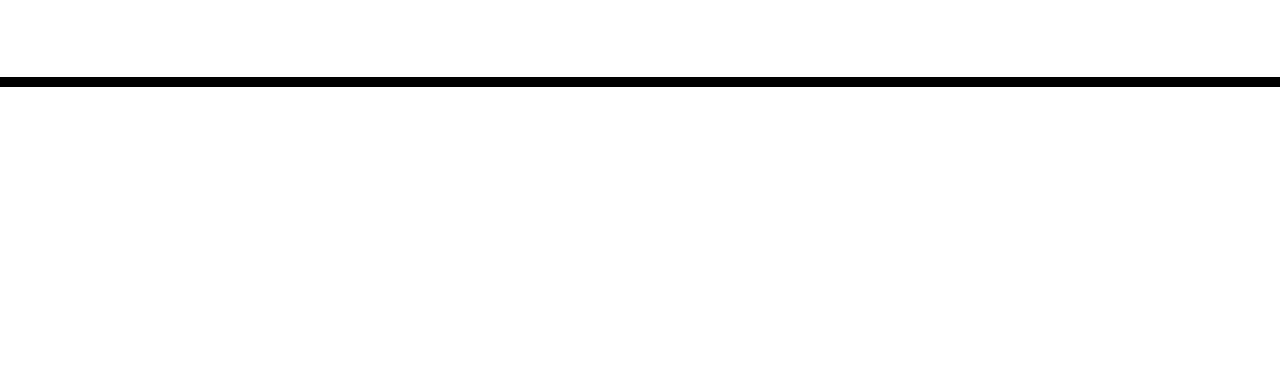
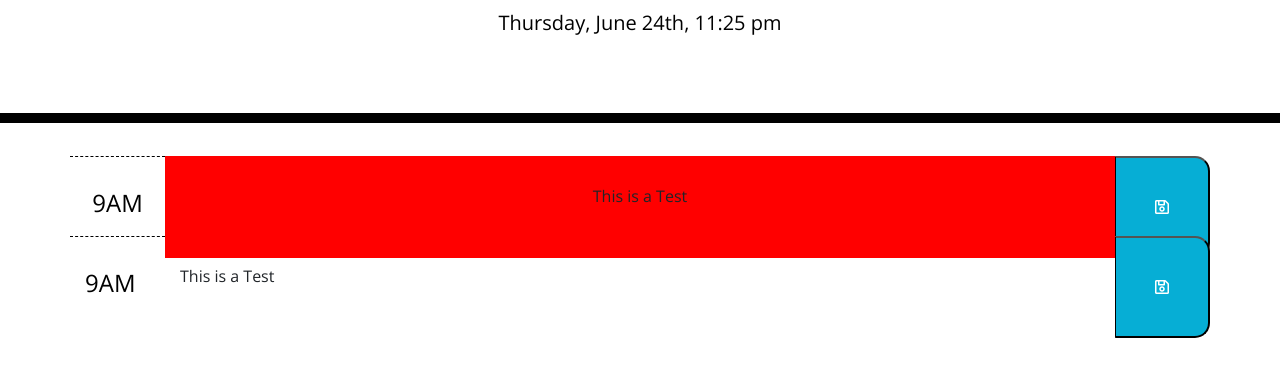
Before and after one commit to JAMart01/Work-Day-Scheduler, a plain HTML site: page index.html in a window 1280 px wide. Shown: the part 181-558 px from the top of the page. Drawn offline with nearby package versions, Linux system fonts and the light colour scheme; files that its build step writes are made by us from their sources.

Commit message:
added a clock to the header that updates every second and started work on the timeblocks

```diff
--- a/assets/css/style.css
+++ b/assets/css/style.css
@@ -4,6 +4,7 @@ body {
   line-height: 1;
 }
 
+/* Will be used in the form used to edit the tasks */
 textarea{
   background: transparent;
   border: none;
@@ -13,6 +14,8 @@ textarea{
   padding: 10px;
 }
 
+
+
 .jumbotron {
   text-align: center;
   background-color: transparent;
@@ -21,10 +24,13 @@ textarea{
   border-bottom: 10px solid black;
 }
 
+
+/* The description of the task that needs to be done */
 .description{
   white-space: pre-wrap;
 }
 
+/* Each individual time block aka row */
 .time-block{
   text-align: center;
   border-radius: 15px;
@@ -36,12 +42,15 @@ textarea{
   border-top: 1px solid white;;
 }
 
+/* the box that holds the hours */
 .hour {
   background-color: #ffffff;
   color: #000000;
   border-top: 1px dashed #000000;
 }
 
+
+/* Will be applied to the descriptions dynamically based on the time */
 .past {
   background-color: #d3d3d3;
   color: white;
@@ -57,6 +66,8 @@ textarea{
   color: white;
 }
 
+
+/* Styles for the buttons on each timeblock use font-awesome for the button icon*/
 .saveBtn {
   border-left: 1px solid black;
   border-top-right-radius: 15px;
@@ -69,3 +80,9 @@ textarea{
   font-size: 20px;
   transition: all .3s ease-in-out;
 }
+
+
+/* Using to try to figure out the issue with overlapping rows */
+.testing {
+  background-color: red;
+}
--- /dev/null
+++ b/assets/js/js.js
@@ -0,0 +1,45 @@
+// Completed Objectives
+
+// GIVEN I am using a daily planner to create a schedule
+// WHEN I open the planner
+// THEN the current day is displayed at the top of the calendar
+
+// Incomplete Objectives
+// WHEN I scroll down
+// THEN I am presented with time blocks for standard business hours (This means 9-5 according to the mock-up)
+// WHEN I view the time blocks for that day
+// THEN each time block is color-coded to indicate whether it is in the past, present, or future
+// WHEN I click into a time block
+// THEN I can enter an event
+// WHEN I click the save button for that time block
+// THEN the text for that event is saved in local storage
+// WHEN I refresh the page
+// THEN the saved events persist
+
+
+
+
+
+
+
+
+// Global Variables
+var currentDayEl = document.getElementById("currentDay");
+
+
+
+
+
+
+
+// Function that formats the date and time and adds it to the page
+var currentTime = function() {
+    currentDayEl.textContent = moment().format("dddd, MMMM Do, h:mm a");
+};
+
+
+// Loads the date and time upon opening the page
+currentTime();
+
+// Update's the time every second to maintain accuracy
+setInterval(currentTime, 1000);
--- a/index.html
+++ b/index.html
@@ -18,7 +18,7 @@
       href="https://fonts.googleapis.com/css?family=Open+Sans&display=swap"
       rel="stylesheet"
     />
-    <link rel="stylesheet" href="style.css" />
+    <link rel="stylesheet" href="./assets/css/style.css" />
     <title>Work Day Scheduler</title>
   </head>
 
@@ -28,11 +28,37 @@
       <p class="lead">A simple calendar app for scheduling your work day</p>
       <p id="currentDay" class="lead"></p>
     </header>
+
     <div class="container">
       <!-- Timeblocks go here -->
+
+      <div class="row time-block">
+        <div class="hour col-md-1">
+          <h4>9AM</h4>
+        </div>
+        <div class = "col-md-10 testing">
+          <p class="description">This is a Test</p>
+        </div>
+        <button class="saveBtn col-md-1 far fa-save"></button>
+      </div>
+      <div class="row">
+        <div class="hour col-md-1">
+          <h4>9AM</h4>
+        </div>
+        <div class = "textarea col-md-10">
+          <p class="description">This is a Test</p>
+        </div>
+        <button class="saveBtn col-md-1 far fa-save"></button>
+      </div>
+
+
+
+
     </div>
 
+
     <script src="https://code.jquery.com/jquery-3.4.1.min.js"></script>
-    <script src="https://cdnjs.cloudflare.com/ajax/libs/moment.js/2.24.0/moment.min.js"></script>
+    <script src="https://cdnjs.cloudflare.com/ajax/libs/moment.js/2.29.1/moment.min.js" integrity="sha512-qTXRIMyZIFb8iQcfjXWCO8+M5Tbc38Qi5WzdPOYZHIlZpzBHG3L3by84BBBOiRGiEb7KKtAOAs5qYdUiZiQNNQ==" crossorigin="anonymous" referrerpolicy="no-referrer"></script>
+    <script src="assets/js/js.js"></script>
   </body>
 </html>
```
Also changed, not shown: 1 other file.
